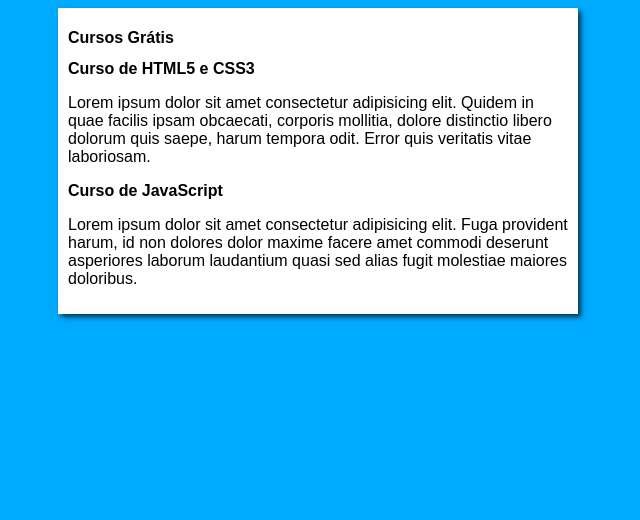
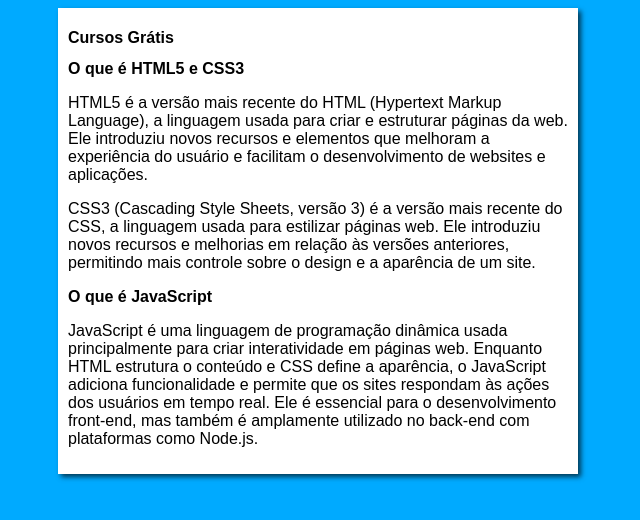
Before and after one commit to Jhon-DevWeb/Projeto-Site, a plain HTML site: page index.html in a window 1280 px wide. Shown: the whole page, without its empty margins (322-962 px from the left). Drawn offline with Linux system fonts and the light colour scheme.

Commit message:
alterei os textos

```diff
--- a/index.html
+++ b/index.html
@@ -12,12 +12,13 @@
             <h1>Cursos Grátis</h1>
         </head>
         <article>
-            <h2>Curso de HTML5 e CSS3</h2>
-            <p>Lorem ipsum dolor sit amet consectetur adipisicing elit. Quidem in quae facilis ipsam obcaecati, corporis mollitia, dolore distinctio libero dolorum quis saepe, harum tempora odit. Error quis veritatis vitae laboriosam.</p>
+            <h2>O que é HTML5 e CSS3</h2>
+            <p>HTML5 é a versão mais recente do HTML (Hypertext Markup Language), a linguagem usada para criar e estruturar páginas da web. Ele introduziu novos recursos e elementos que melhoram a experiência do usuário e facilitam o desenvolvimento de websites e aplicações.</p>
+            <p>CSS3 (Cascading Style Sheets, versão 3) é a versão mais recente do CSS, a linguagem usada para estilizar páginas web. Ele introduziu novos recursos e melhorias em relação às versões anteriores, permitindo mais controle sobre o design e a aparência de um site.</p>
         </article>
         <article>
-            <h2>Curso de JavaScript</h2>
-            <p>Lorem ipsum dolor sit amet consectetur adipisicing elit. Fuga provident harum, id non dolores dolor maxime facere amet commodi deserunt asperiores laborum laudantium quasi sed alias fugit molestiae maiores doloribus.</p>
+            <h2>O que é JavaScript</h2>
+            <p>JavaScript é uma linguagem de programação dinâmica usada principalmente para criar interatividade em páginas web. Enquanto HTML estrutura o conteúdo e CSS define a aparência, o JavaScript adiciona funcionalidade e permite que os sites respondam às ações dos usuários em tempo real. Ele é essencial para o desenvolvimento front-end, mas também é amplamente utilizado no back-end com plataformas como Node.js.</p>
         </article>
     </main>
 </body>
```
